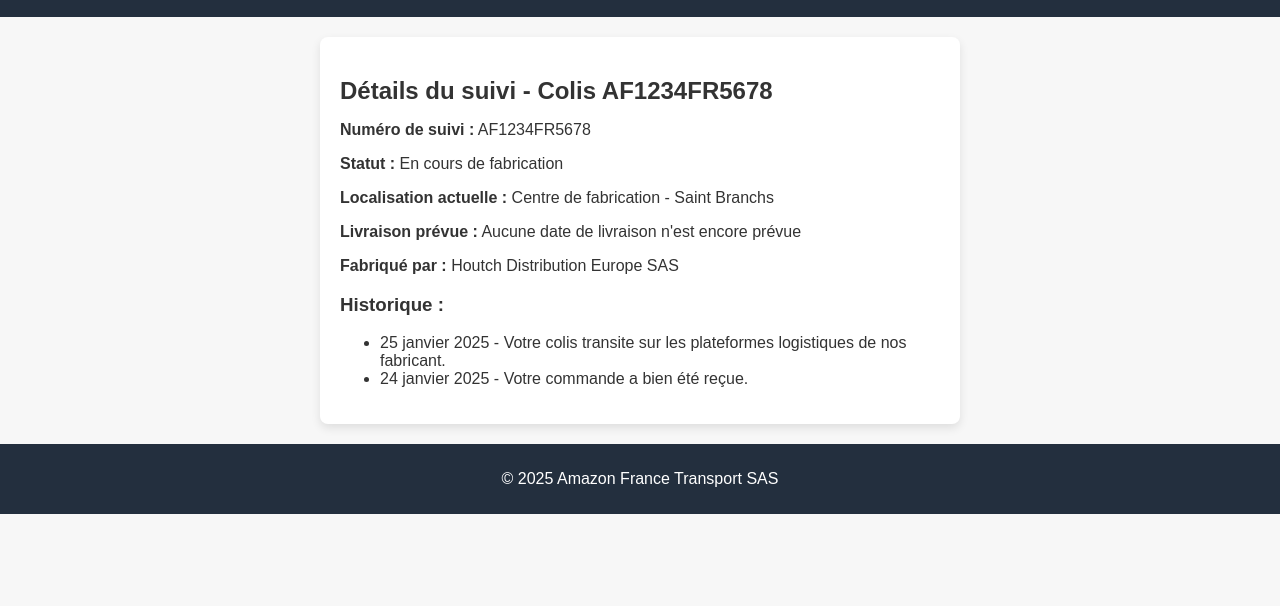
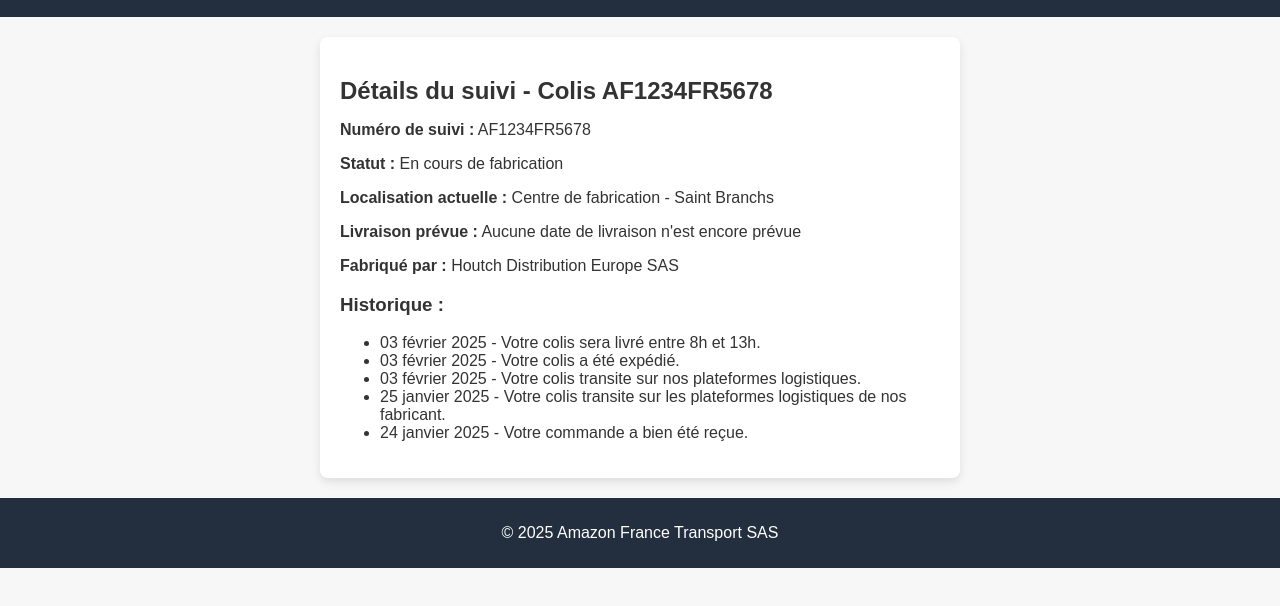
Before and after one commit to Thomas031/Suivi-de-Colis-Amazon-France-Transport-SAS-nounours-rp-, a plain HTML site: page AF1234FR5678.html in a window 1280 px wide. Shown: the part 90-696 px from the top of the page. Drawn offline with Linux system fonts and the light colour scheme.

Commit message:
Update AF1234FR5678.html

```diff
--- a/AF1234FR5678.html
+++ b/AF1234FR5678.html
@@ -23,6 +23,9 @@
 
       <h3>Historique :</h3>
       <ul>
+        <li>03 février 2025 - Votre colis sera livré entre 8h et 13h.</li>
+        <li>03 février 2025 - Votre colis a été expédié.</li>
+        <li>03 février 2025 - Votre colis transite sur nos plateformes logistiques.</li>
         <li>25 janvier 2025 - Votre colis transite sur les plateformes logistiques de nos fabricant.</li>
         <li>24 janvier 2025 - Votre commande a bien été reçue.</li>
       </ul>
```
